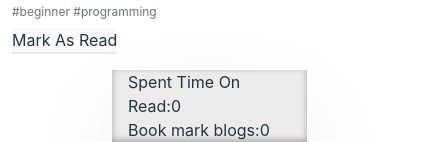
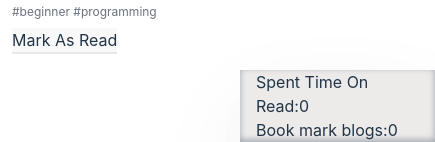
Before and after one commit to rezoneprince/coding-cafe, a React (Vite) app: page / in a window 390 px wide. Shown: the part 3426-3568 px from the top of the page, 435 px wide, since content can reach past the window. Built offline with nearby package versions, Linux system fonts and the light colour scheme.

Commit message:
adjust responsive

```diff
--- /dev/null
+++ b/src/components/Blog/Blog.jsx
@@ -0,0 +1,7 @@
+import React from "react";
+
+const Blog = () => {
+  return <div></div>;
+};
+
+export default Blog;
--- a/src/components/Shop/Shop.jsx
+++ b/src/components/Shop/Shop.jsx
@@ -37,7 +37,7 @@ const Shop = () => {
         ))}
       </div>
 
-      <div className="purchase-product mx-28 w-2/4 gap-5">
+      <div className="purchase-product ml-60 w-2/4 gap-5">
         {<Bookmark bookmarks={bookmarks} addTimes={addTimes}></Bookmark>}
       </div>
     </div>
```
Also changed, not shown: src/components/Blog/Blog.css (added).
